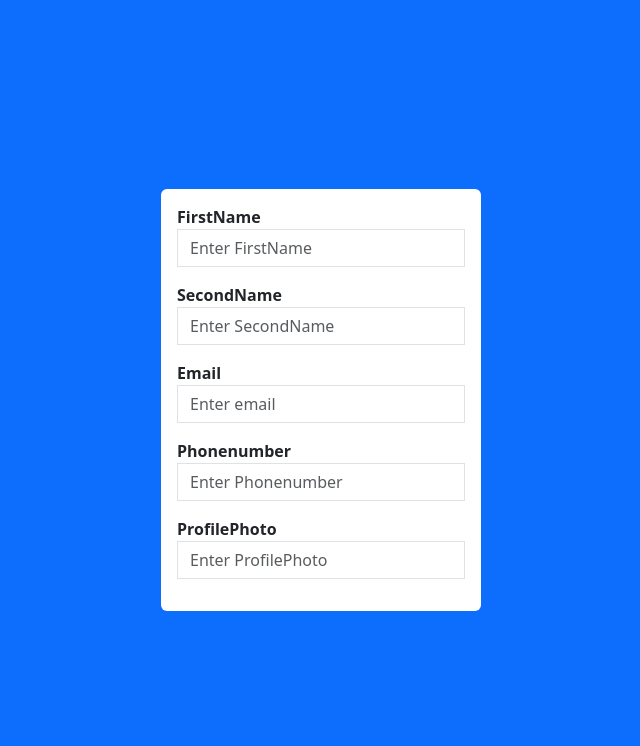
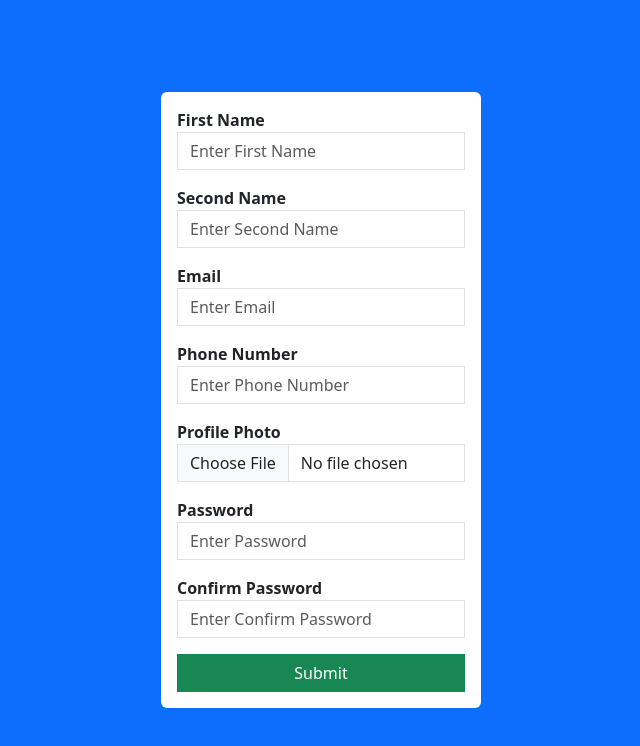
Before and after one commit to sandhyakyanam/react-node, a React (Vite) app in the folder frontend/: page /signup in a window 1280 px wide. Shown: the top 746 px of the page, without its empty margins (319-959 px from the left). Built offline with nearby package versions, Linux system fonts and the light colour scheme.

Commit message:
Worked on the validation

```diff
--- a/frontend/package.json
+++ b/frontend/package.json
@@ -10,11 +10,15 @@
     "preview": "vite preview"
   },
   "dependencies": {
+    "@hookform/resolvers": "^5.2.2",
     "axios": "^1.12.2",
     "bootstrap": "^5.3.8",
+    "formik": "^2.4.6",
     "react": "^19.1.1",
     "react-dom": "^19.1.1",
-    "react-router-dom": "^7.9.4"
+    "react-hook-form": "^7.65.0",
+    "react-router-dom": "^7.9.4",
+    "yup": "^1.7.1"
   },
   "devDependencies": {
     "@eslint/js": "^9.36.0",
--- a/frontend/src/Login.jsx
+++ b/frontend/src/Login.jsx
@@ -1,25 +1,87 @@
-import React from 'react';
-import { Link } from 'react-router-dom';
+import React from "react";
+import { Link } from "react-router-dom";
+import { Formik , Form , Field , ErrorMessage} from 'formik';
+import * as Yup from "yup";
 
 
 export default function Login() {
+  // ✅ Validation schema
+  const validationSchema = Yup.object().shape({
+    email: Yup.string()
+      .required("Email is required")
+      .email("Please enter a valid email address"),
+    password: Yup.string()
+      .required("Password is required")
+      .min(6, "Password must be at least 6 characters"),
+  });
+    let initalValues = {
+        email : ' ',
+        password : ''
+    }
+
+
+    let handleSubmit = (values) => {
+        console.log("Form data:", values);
+    }
+
+
   return (
-    <div className='d-flex justify-content-center align-items-center bg-primary vh-100'>
-        <div className='bg-white p-3 rounded w-25'>
-            <form action=''>
+    <div className="d-flex justify-content-center align-items-center bg-primary vh-100">
+      <div className="bg-white p-3 rounded w-25">
+        <Formik initialValues={initalValues} validationSchema={validationSchema} onSubmit={handleSubmit}>
+        {({ setFieldValue }) => (
+            <Form>
                 <div className="mb-3">
-                    <label htmlFor='email'><strong>Email</strong></label>
-                    <input type="email" placeholder='Enter Email'  className='form-control rounded-0'/>
+                    <label htmlFor="email">
+                    <   strong>Email</strong>
+                    </label>
+                    <Field
+                    type="email"
+                    placeholder="Enter Email"
+                    className="form-control rounded-0"
+                    name = "email"
+                    />
+                    <ErrorMessage
+                      name="email"
+                      component="div"
+                      className="text-danger small"
+                    />
                 </div>
+
                 <div className="mb-3">
-                    <label htmlFor='password'><strong>Password</strong></label>
-                    <input type="password" placeholder='Enter Password' className='form-control rounded-0'/>
+                    <label htmlFor="password">
+                        <strong>Password</strong>
+                    </label>
+                    <Field
+                    type="password"
+                    placeholder="Enter Password"
+                    className="form-control rounded-0"
+                    name = "password"
+                    />
+                     <ErrorMessage
+                      name="password"
+                      component="div"
+                      className="text-danger small"
+                    />
                 </div>
-                <Link to='/login' className='btn btn-success w-100 rounded-0'>Log in</Link>
-                <p>You are agree to our terms and the conditions</p>
-                <Link to='/signup' className='btn btn-default border w-100 bg-light rounded-0 text-decoration none'>Create Account</Link>
-            </form>
-        </div>
+                <button type="submit" className="btn btn-success w-100 rounded-0">
+                    Log in
+                </button>
+
+                <p className="mt-2 small text-muted">
+                    You agree to our terms and conditions
+                </p>
+
+                <Link
+                    to="/signup"
+                    className="btn btn-default border w-100 bg-light rounded-0 text-decoration-none"
+                >
+                    Create Account
+                </Link>
+            </Form>
+        )}
+        </Formik>
+      </div>
     </div>
-  )
+  );
 }
--- a/frontend/src/SignUp.jsx
+++ b/frontend/src/SignUp.jsx
@@ -1,33 +1,173 @@
-import React from 'react'
+import React from "react";
+import { Formik, Form, Field, ErrorMessage } from "formik";
+import * as Yup from "yup";
 
 export default function SignUp() {
+  const validationSchema = Yup.object().shape({
+    firstname: Yup.string()
+      .required("First name is required")
+      .min(2, "First name must be at least 2 characters")
+      .max(50, "First name cannot exceed 50 characters"),
+    secondname: Yup.string()
+      .required("Second name is required")
+      .min(2, "Second name must be at least 2 characters")
+      .max(50, "Second name cannot exceed 50 characters"),
+    email: Yup.string()
+      .required("Email is required")
+      .email("Invalid email format"),
+    phonenumber: Yup.string()
+      .required("Phone number is required")
+      .matches(/^[0-9]{10}$/, "Phone number must be 10 digits"),
+    profilephoto: Yup.mixed().required("Profile photo is required"),
+    password: Yup.string()
+      .required("Password is required")
+      .min(6, "Password must be at least 6 characters")
+      .matches(
+        /^(?=.*[A-Z])(?=.*[a-z])(?=.*[0-9])(?=.*[!@#$%^&*])/,
+        "Password must contain uppercase, lowercase, number, and special character"
+      ),
+    confirmpassword: Yup.string()
+      .required("Confirm password is required")
+      .oneOf([Yup.ref("password"), null], "Passwords must match"),
+  });
+
+  const initialValues = {
+    firstname: "",
+    secondname: "",
+    email: "",
+    phonenumber: "",
+    profilephoto: null,
+    password: "",
+    confirmpassword: "",
+  };
+
+  const handleSubmit = (values) => {
+    console.log("Form data:", values);
+  };
+
   return (
-        <div className='d-flex justify-content-center align-items-center bg-primary vh-100'>
-            <div className='bg-white p-3 rounded w-25'>
-                <form action=''>
-                    <div className="mb-3">
-                        <label htmlFor='firstname'><strong>FirstName</strong></label>
-                        <input type="text" placeholder='Enter FirstName'  className='form-control rounded-0'/>
-                    </div>
-                    <div className="mb-3">
-                        <label htmlFor='secodname'><strong>SecondName</strong></label>
-                        <input type="text" placeholder='Enter SecondName' className='form-control rounded-0'/>
-                    </div>
-                    <div className="mb-3">
-                        <label htmlFor='email'><strong>Email</strong></label>
-                        <input type="email" placeholder='Enter email' className='form-control rounded-0'/>
-                    </div>
-                    <div className="mb-3">
-                        <label htmlFor='phonenumber'><strong>Phonenumber</strong></label>
-                        <input type="number" placeholder='Enter Phonenumber' className='form-control rounded-0'/>
-                    </div>
-                    <div className="mb-3">
-                        <label htmlFor='profilephoto'><strong>ProfilePhoto</strong></label>
-                        <input type="" placeholder='Enter ProfilePhoto' className='form-control rounded-0'/>
-                    </div>
+    <div className="d-flex justify-content-center align-items-center bg-primary vh-100">
+      <div className="bg-white p-3 rounded w-25">
+        <Formik
+          initialValues={initialValues}
+          validationSchema={validationSchema}
+          onSubmit={handleSubmit}
+        >
+          {({ setFieldValue }) => (
+            <Form>
+              <div className="mb-3">
+                <label><strong>First Name</strong></label>
+                <Field
+                  type="text"
+                  name="firstname"
+                  placeholder="Enter First Name"
+                  className="form-control rounded-0"
+                />
+                <ErrorMessage
+                  name="firstname"
+                  component="div"
+                  className="text-danger small"
+                />
+              </div>
 
-                </form>
-            </div>
-        </div>
-    )
+              <div className="mb-3">
+                <label><strong>Second Name</strong></label>
+                <Field
+                  type="text"
+                  name="secondname"
+                  placeholder="Enter Second Name"
+                  className="form-control rounded-0"
+                />
+                <ErrorMessage
+                  name="secondname"
+                  component="div"
+                  className="text-danger small"
+                />
+              </div>
+
+              <div className="mb-3">
+                <label><strong>Email</strong></label>
+                <Field
+                  type="email"
+                  name="email"
+                  placeholder="Enter Email"
+                  className="form-control rounded-0"
+                />
+                <ErrorMessage
+                  name="email"
+                  component="div"
+                  className="text-danger small"
+                />
+              </div>
+
+              <div className="mb-3">
+                <label><strong>Phone Number</strong></label>
+                <Field
+                  type="text"
+                  name="phonenumber"
+                  placeholder="Enter Phone Number"
+                  className="form-control rounded-0"
+                />
+                <ErrorMessage
+                  name="phonenumber"
+                  component="div"
+                  className="text-danger small"
+                />
+              </div>
+
+              <div className="mb-3">
+                <label><strong>Profile Photo</strong></label>
+                <input
+                  type="file"
+                  className="form-control rounded-0"
+                  onChange={(event) =>
+                    setFieldValue("profilephoto", event.currentTarget.files[0])
+                  }
+                />
+                <ErrorMessage
+                  name="profilephoto"
+                  component="div"
+                  className="text-danger small"
+                />
+              </div>
+
+              <div className="mb-3">
+                <label><strong>Password</strong></label>
+                <Field
+                  type="password"
+                  name="password"
+                  placeholder="Enter Password"
+                  className="form-control rounded-0"
+                />
+                <ErrorMessage
+                  name="password"
+                  component="div"
+                  className="text-danger small"
+                />
+              </div>
+
+              <div className="mb-3">
+                <label><strong>Confirm Password</strong></label>
+                <Field
+                  type="password"
+                  name="confirmpassword"
+                  placeholder="Enter Confirm Password"
+                  className="form-control rounded-0"
+                />
+                <ErrorMessage
+                  name="confirmpassword"
+                  component="div"
+                  className="text-danger small"
+                />
+              </div>
+
+              <button type="submit" className="btn btn-success w-100 rounded-0">
+                Submit
+              </button>
+            </Form>
+          )}
+        </Formik>
+      </div>
+    </div>
+  );
 }
```
Also changed, not shown: 1 other file (tests, documents, lock files or other folders).
